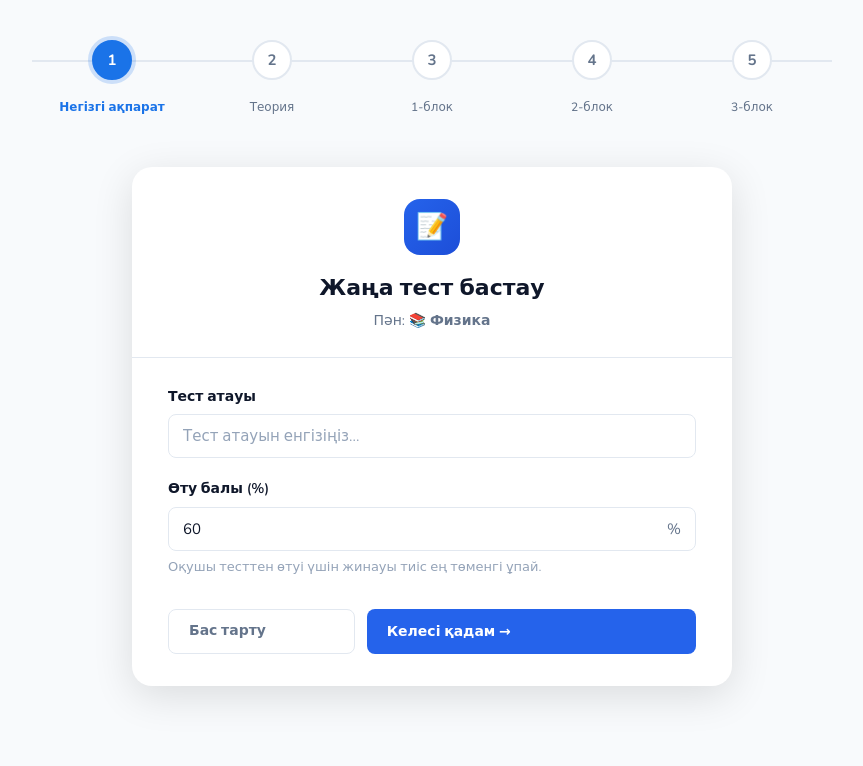
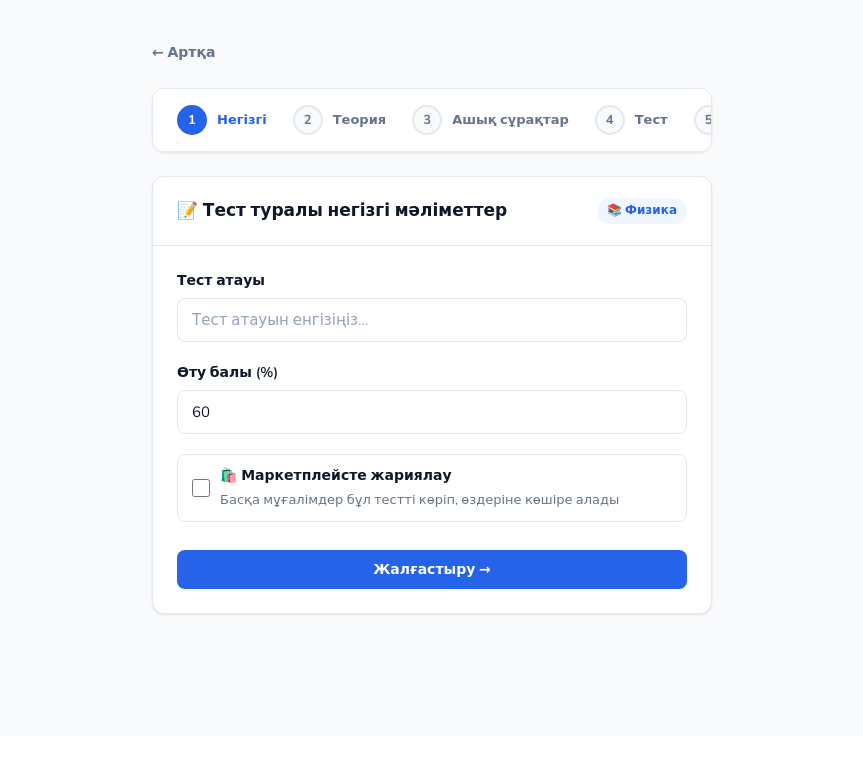
Before and after one commit to ArmanulyOsman/BilimAI, a Django app: page /teacher/subject/2/create/ in a window 1280 px wide. Shown: the part 64-830 px from the top of the page, without its empty margins (208-1071 px from the left). After the commit the page ends 680 px from the top, so only its background shows below. Run offline with Django 5.2, Linux system fonts and the light colour scheme; a user stored in the database is signed in; data comes from the database, SQL or seed files in the repository.

Commit message:
add to marketplace button

```diff
--- a/core/models.py
+++ b/core/models.py
@@ -53,6 +53,7 @@ class Quiz(models.Model):
     passing_score = models.IntegerField(default=60, verbose_name='Өту балы (%)')
     created_at = models.DateTimeField(auto_now_add=True)
     is_active = models.BooleanField(default=True)
+    is_marketplace = models.BooleanField(default=False, verbose_name='Маркетплейсте қол жетімді')
     copied_from = models.ForeignKey(
         'self', null=True, blank=True,
         on_delete=models.SET_NULL,
--- a/core/templates/core/quiz_create_step1.html
+++ b/core/templates/core/quiz_create_step1.html
@@ -1,148 +1,73 @@
 {% extends 'core/base.html' %}
-
-{% block title %}Жаңа тест жасау — QAZ-intellect{% endblock %}
+{% block title %}Жаңа тест — BilimAI{% endblock %}
 
 {% block content %}
 <div class="container page">
-  <div class="steps-container">
+  <div style="max-width:560px;margin:0 auto">
+
+    <a href="/teacher/subject/{{ subject.id }}/" class="back-link">← Артқа</a>
+
+    <div class="steps" style="margin-bottom:24px">
       <div class="step active">
-      <div class="step-number">1</div>
-      <div class="step-label">Негізгі ақпарат</div>
+        <div class="step-dot">1</div>
+        <span class="step-label">Негізгі</span>
       </div>
-    <div class="step">
-      <div class="step-number">2</div>
-      <div class="step-label">Теория</div>
-    </div>
-    <div class="step">
-      <div class="step-number">3</div>
-      <div class="step-label">1-блок</div>
-    </div>
-    <div class="step">
-      <div class="step-number">4</div>
-      <div class="step-label">2-блок</div>
-    </div>
-    <div class="step">
-      <div class="step-number">5</div>
-      <div class="step-label">3-блок</div>
-    </div>
+      <div class="step"><div class="step-dot">2</div><span class="step-label">Теория</span></div>
+      <div class="step"><div class="step-dot">3</div><span class="step-label">Ашық сұрақтар</span></div>
+      <div class="step"><div class="step-dot">4</div><span class="step-label">Тест</span></div>
+      <div class="step"><div class="step-dot">5</div><span class="step-label">Бөлісу</span></div>
     </div>
 
-  <div class="auth-card" style="max-width: 600px; margin: 0 auto;">
-    <div class="auth-header">
-      <div class="auth-logo">📝</div>
-      <h2 class="auth-title">Жаңа тест бастау</h2>
-      <p class="auth-subtitle">Пән: <strong>{{ subject.icon }} {{ subject.name }}</strong></p>
+    <div class="card">
+      <div class="card-header">
+        <span class="card-title">📝 Тест туралы негізгі мәліметтер</span>
+        <span class="badge badge-primary">{{ subject.icon }} {{ subject.name }}</span>
       </div>
-
-    <div class="auth-body">
+      <div class="card-body">
         <form method="post">
           {% csrf_token %}
 
           <div class="form-group">
-          <label class="form-label">{{ form.title.label }}</label>
-          {{ form.title.errors }}
+            <label class="form-label">Тест атауы</label>
             <input type="text" name="title" class="form-control"
-                 placeholder="{{ form.title.field.widget.attrs.placeholder }}"
+                   placeholder="Тест атауын енгізіңіз..."
                    value="{{ form.title.value|default:'' }}" required>
+            {% if form.title.errors %}
+              <div class="form-error">{{ form.title.errors.0 }}</div>
+            {% endif %}
           </div>
 
           <div class="form-group">
-          <label class="form-label">{{ form.passing_score.label }}</label>
-          {{ form.passing_score.errors }}
-          <div style="position: relative;">
+            <label class="form-label">Өту балы (%)</label>
             <input type="number" name="passing_score" class="form-control"
-                   value="{{ form.passing_score.value|default:50 }}" min="0" max="100" required>
-            <span style="position: absolute; right: 15px; top: 50%; transform: translateY(-50%); color: #64748b;">%</span>
-          </div>
-          <small class="form-help">Оқушы тесттен өтуі үшін жинауы тиіс ең төменгі ұпай.</small>
+                   min="1" max="100"
+                   value="{{ form.passing_score.value|default:'60' }}">
+            {% if form.passing_score.errors %}
+              <div class="form-error">{{ form.passing_score.errors.0 }}</div>
+            {% endif %}
           </div>
 
-        <div class="form-actions" style="margin-top: 32px; display: flex; gap: 12px;">
-          <a href="{% url 'teacher_dashboard' %}" class="btn btn-ghost" style="flex: 1;">Бас тарту</a>
-          <button type="submit" class="btn btn-primary" style="flex: 2;">Келесі қадам →</button>
+          <!-- Marketplace checkbox -->
+          <div class="form-group">
+            <label class="checkbox-item" style="cursor:pointer">
+              <input type="checkbox" name="is_marketplace" value="1"
+                     style="width:18px;height:18px;accent-color:var(--primary);flex-shrink:0">
+              <div>
+                <div style="font-weight:600;font-size:14px">🛍️ Маркетплейсте жариялау</div>
+                <div style="font-size:13px;color:var(--text-muted);margin-top:2px">
+                  Басқа мұғалімдер бұл тестті көріп, өздеріне көшіре алады
                 </div>
+              </div>
+            </label>
+          </div>
+
+          <button type="submit" class="btn btn-primary btn-full" style="margin-top:8px">
+            Жалғастыру →
+          </button>
         </form>
       </div>
     </div>
+
   </div>
-
-<style>
-  /* Step Indicator Styles */
-  .steps-container {
-    display: flex;
-    justify-content: space-between;
-    margin-bottom: 40px;
-    position: relative;
-    max-width: 800px;
-    margin-left: auto;
-    margin-right: auto;
-  }
-
-  .steps-container::before {
-    content: '';
-    position: absolute;
-    top: 20px;
-    left: 0;
-    right: 0;
-    height: 2px;
-    background: #e2e8f0;
-    z-index: 1;
-  }
-
-  .step {
-    position: relative;
-    z-index: 2;
-    display: flex;
-    flex-direction: column;
-    align-items: center;
-    width: 20%;
-  }
-
-  .step-number {
-    width: 40px;
-    height: 40px;
-    border-radius: 50%;
-    background: #fff;
-    border: 2px solid #e2e8f0;
-    display: flex;
-    align-items: center;
-    justify-content: center;
-    font-weight: 700;
-    color: #64748b;
-    margin-bottom: 8px;
-    transition: all 0.3s ease;
-  }
-
-  .step.active .step-number {
-    background: #1a73e8;
-    border-color: #1a73e8;
-    color: #fff;
-    box-shadow: 0 0 0 4px rgba(26, 115, 232, 0.2);
-  }
-
-  .step.active .step-label {
-    color: #1a73e8;
-    font-weight: 700;
-  }
-
-  .step-label {
-    font-size: 12px;
-    color: #64748b;
-    text-align: center;
-    font-weight: 500;
-  }
-
-  .form-help {
-    display: block;
-    margin-top: 6px;
-    font-size: 13px;
-    color: #94a3b8;
-  }
-
-  @media (max-width: 600px) {
-    .step-label {
-      display: none;
-    }
-  }
-</style>
+</div>
 {% endblock %}
--- a/core/templates/core/teacher_subject_quizzes.html
+++ b/core/templates/core/teacher_subject_quizzes.html
@@ -42,6 +42,9 @@
           <a href="/teacher/quiz/{{ quiz.id }}/" class="btn btn-outline btn-sm">
             👁 Нәтижелер
           </a>
+          <a href="/teacher/quiz/{{ quiz.id }}/settings/" class="btn btn-ghost btn-sm" title="Баптаулар">
+          ⚙️
+        </a>
         </div>
       </div>
       {% endfor %}
--- a/core/urls.py
+++ b/core/urls.py
@@ -33,6 +33,7 @@ urlpatterns = [
     path('teacher/quiz/<int:quiz_id>/create/step4/', views.quiz_create_step4, name='quiz_create_step4'),
     path('teacher/quiz/<int:quiz_id>/create/step5/', views.quiz_create_step5, name='quiz_create_step5'),
     path('teacher/add-subject/', views.teacher_add_subject, name='teacher_add_subject'),
+    path('teacher/quiz/<int:quiz_id>/settings/', views.quiz_settings, name='quiz_settings'),
 
     # API
     path('api/add-subject/', views.add_subject, name='add_subject'),
--- a/core/views.py
+++ b/core/views.py
@@ -332,6 +332,18 @@ def quiz_rename(request, quiz_id):
 
 
 @login_required
+def quiz_settings(request, quiz_id):
+    if not request.user.is_teacher:
+        return redirect('student_dashboard')
+    quiz = get_object_or_404(Quiz, id=quiz_id, teacher=request.user)
+    if request.method == 'POST':
+        quiz.is_marketplace = request.POST.get('is_marketplace') == '1'
+        quiz.save()
+        messages.success(request, 'Настройки сақталды!')
+        return redirect('quiz_settings', quiz_id=quiz.id)
+    return render(request, 'core/quiz_settings.html', {'quiz': quiz})
+
+@login_required
 def quiz_create_step1(request, subject_id):
     if not request.user.is_teacher:
         return redirect('student_dashboard')
@@ -342,6 +354,7 @@ def quiz_create_step1(request, subject_id):
             quiz = form.save(commit=False)
             quiz.subject = subject
             quiz.teacher = request.user
+            quiz.is_marketplace = request.POST.get('is_marketplace') == '1'
             quiz.save()
             return redirect('quiz_create_step2', quiz_id=quiz.id)
     else:
@@ -450,7 +463,7 @@ def marketplace(request):
     subject_id = request.GET.get('subject')
     search = request.GET.get('q', '').strip()
 
-    quizzes = Quiz.objects.exclude(teacher=request.user).filter(is_active=True)\
+    quizzes = Quiz.objects.exclude(teacher=request.user).filter(is_active=True, is_marketplace=True)\
         .select_related('teacher', 'subject')
 
     if subject_id:
```
Also changed, not shown: core/templates/core/quiz_settings.html (added, +49 -0 lines). Lines whose indentation alone changed are shown as unchanged.
